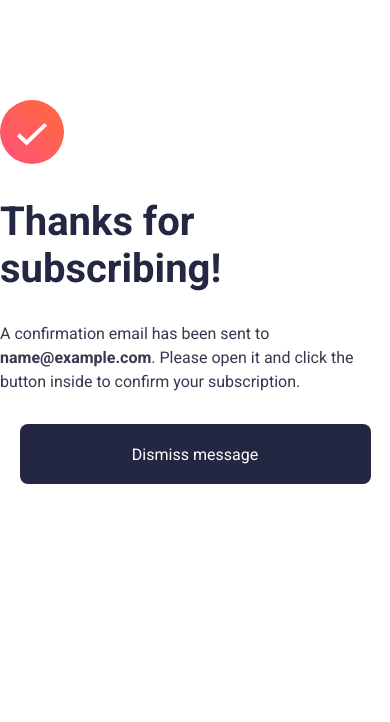
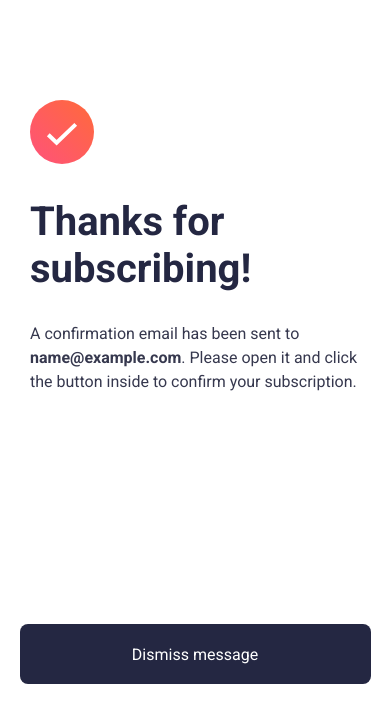
Before and after one commit to alvarozama/Newsletter-signup, a plain HTML site: page index.html in a window 390 px wide. Both pictures are taken after typing "name@example.com" into the empty fields and a click on the button "Subscribe to monthly newsletter". Shown: the top 722 px of the page. Drawn offline with Linux system fonts and the light colour scheme.

Commit message:
Slight changes to CSS and customization of README

```diff
--- a/index.css
+++ b/index.css
@@ -295,6 +295,15 @@ main .photo img {
         padding-top: 100px;
       }
 
+    .success .success-photo {
+        padding-left: 30px;
+    }
+
+    .success h1,
+    .success p {
+        padding: 0 30px;
+    }
+
     .success h1 {
         font-size: 2.5rem;
       }
@@ -303,8 +312,9 @@ main .photo img {
         top: 200px;
         margin-bottom: 0;
         width: 90%;
-        justify-self: flex-end;
         align-self: center;
+        position: relative;
+        bottom: 260px;
       }
 
 }
```
Also changed, not shown: 1 other file.
